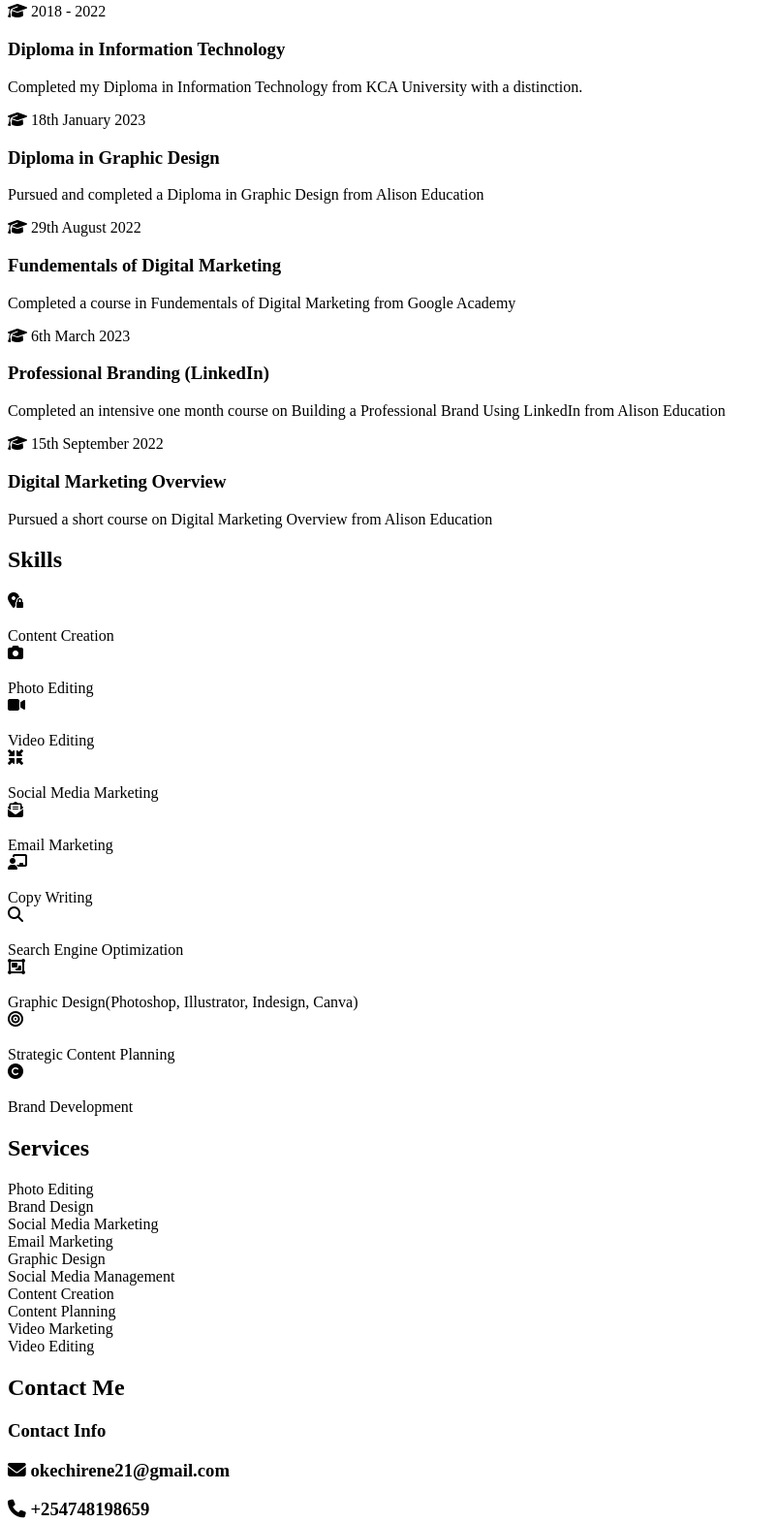
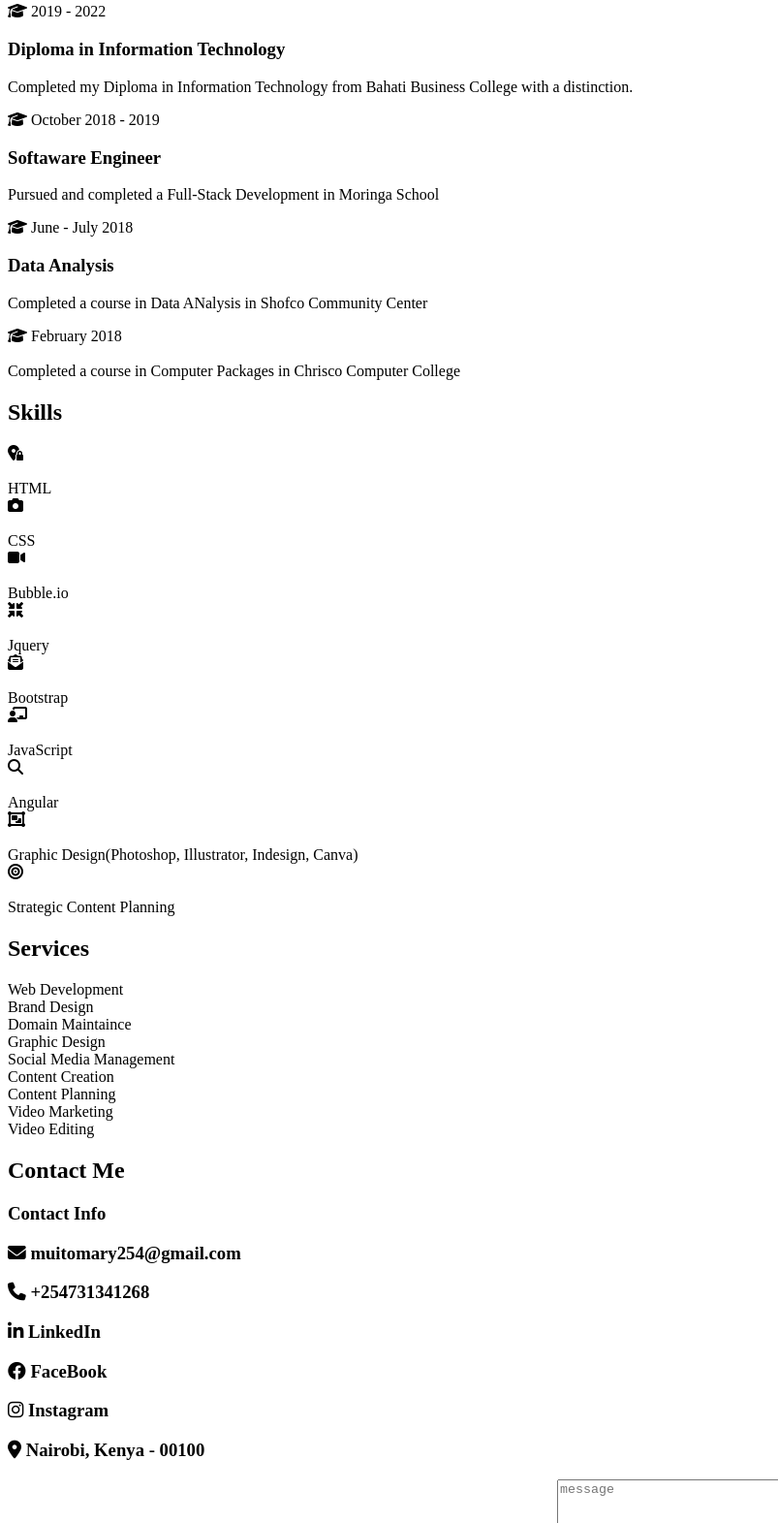
Before and after one commit to JamesMusyoka/muito-port, a plain HTML site: page index.html in a window 1280 px wide. Shown: the part 890-2461 px from the top of the page at 97% size, without its empty margins (0-803 px from the left). Drawn offline with nearby package versions, Linux system fonts and the light colour scheme.

Commit message:
Edited all parts of the section and done

```diff
--- a/index.html
+++ b/index.html
@@ -16,8 +16,8 @@
     <header>
         <div class="user">
             <img src="img/WhatsApp Image 2023-04-12 at 12.40.48.jpeg" alt="">
-            <h3 class="name">Irene Okech</h3>
-            <p class="post">Digital Strategic/Marketer</p>
+            <h3 class="name">James Muito Musyoka</h3>
+            <p class="post">Full-Stack Developer</p>
         </div>
         <nav class="navbar">
             <ul>
@@ -40,8 +40,8 @@
     <!-- home section starts-->
     <section class="home" id="home">
         <h3>Hi There !</h3>
-        <h1>I'm <span>Irene Okech</span></h1>
-        <p>Brand Management || Brand Design || Social Media Management || Digital Marketing || Graphic Design || Search Engine Optimization</p>
+        <h1>I'm <span>James Musyoka</span></h1>
+        <p>Full-Stack Developer || Brand Design || Domain maintainer || Data Analytic || Graphic Design || Search Engine Optimization</p>
         <a href="#about"> <button class="btn">About Me <i class="fas fa-user"></i></button></a>
     </section>
     <!-- home section ends-->
@@ -51,9 +51,9 @@
         <h1 class="heading"> <span>About</span> Me</h1>
         <div class="row">
             <div class="info">
-                <h3> <span> Name : </span>Irene Okech</h3>
+                <h3> <span> Name : </span>James Musyoka</h3>
                 <h3> <span> Country : </span>Kenya</h3>
-                <h3> <span> Career : </span>Digital Marketing</h3>
+                <h3> <span> Career : </span>Full-Stack Developer</h3>
                 <!-- <h3> <span> Post : </span>Digital Marketer</h3> -->
                 <!-- <h3> <span> Language : </span>English, Kiswahili</h3> -->
                 <!-- <a href="#"> <button class="btn">Services <i class="fas fa-service"></i></button></a> -->
@@ -61,11 +61,11 @@
             <div class="counter">
 
                 <div class="box">
-                    <span>3+</span>
+                    <span>7+</span>
                     <h3>Years of Experience</h3>
                 </div>
                 <div class="box">
-                    <span>40+</span>
+                    <span>25+</span>
                     <h3>Projects Completed</h3>
                 </div>
                 <div class="box">
@@ -87,35 +87,28 @@
         <div class="box-container">
             <div class="box">
                 <i class="fas fa-graduation-cap"></i>
-                <span>2018 - 2022</span>
+                <span>2019 - 2022</span>
                 <h3>Diploma in Information Technology</h3>
-                <p>Completed my Diploma in Information Technology from KCA University with a distinction.</p>
+                <p>Completed my Diploma in Information Technology from Bahati Business College with a distinction.</p>
             </div>
             <div class="box">
                 <i class="fas fa-graduation-cap"></i>
-                <span>18th January 2023</span>
-                <h3>Diploma in Graphic Design</h3>
-                <p>Pursued and completed a Diploma in Graphic Design from Alison Education</p>
+                <span>October 2018 - 2019</span>
+                <h3>Softaware Engineer</h3>
+                <p>Pursued and completed a Full-Stack Development in Moringa School</p>
             </div>
             <div class="box">
                 <i class="fas fa-graduation-cap"></i>
-                <span>29th August 2022</span>
-                <h3>Fundementals of Digital Marketing</h3>
-                <p>Completed a course in Fundementals of Digital Marketing from Google Academy</p>
+                <span>June - July  2018</span>
+                <h3>Data Analysis</h3>
+                <p>Completed a course in Data ANalysis in Shofco Community Center</p>
             </div>
             <div class="box">
                 <i class="fas fa-graduation-cap"></i>
-                <span>6th March 2023</span>
-                <h3>Professional Branding (LinkedIn)</h3>
-                <p>Completed an intensive one month course on Building a Professional Brand Using LinkedIn from Alison Education</p>
+                <span>February 2018</span>
+                <h3></h3>
+                <p>Completed a course in Computer Packages in Chrisco Computer College</p>
             </div>
-            <div class="box">
-                <i class="fas fa-graduation-cap"></i>
-                <span>15th September 2022</span>
-                <h3>Digital Marketing Overview</h3>
-                <p>Pursued a short course on Digital Marketing Overview from Alison Education</p>
-            </div>
-        </div>
     </section>
     <!-- education section ends-->
 
@@ -128,49 +121,49 @@
                 <img src="img/contentcreation.jpeg" alt="">
                 <br>
                 <br>
-                <span>Content Creation</span>
+                <span>HTML</span>
             </div>
             <div class="box">
                 <i class="fa-solid fa-camera"></i>
                 <img src="img/photography-editing-services-before-after-mob.jpg" alt="">
                 <br>
                 <br>
-                <span>Photo Editing</span>
+                <span>CSS</span>
             </div>
             <div class="box">
                 <i class="fa-solid fa-video"></i>
                 <img src="img/images (1).jpeg" alt="">
                 <br>
                 <br>
-                <span>Video Editing</span>
+                <span>Bubble.io</span>
             </div>
             <div class="box">
                 <i class="fa-solid fa-minimize"></i>
                 <img src="img/images (2).jpeg" alt="">
                 <br>
                 <br>
-                <span>Social Media Marketing</span>
+                <span>Jquery</span>
             </div>
             <div class="box">
                 <i class="fa-solid fa-envelope-open-text"></i>
                 <img src="img/pSAQax1.jpg" alt="">
                 <br>
                 <br>
-                <span>Email Marketing</span>
+                <span>Bootstrap</span>
             </div>
             <div class="box">
                 <i class="fa-solid fa-chalkboard-user"></i>
                 <img src="img/istockphoto-1158475840-612x612.jpg" alt="">
                 <br>
                 <br>
-                <span>Copy Writing</span>
+                <span>JavaScript</span>
             </div>
             <div class="box">
                 <i class="fa-solid fa-magnifying-glass"></i>
                 <img src="img/seo-search-engine-optimization-online-branding-link-building-illustration_593195-748.jpg" alt="">
                 <br>
                 <br>
-                <span>Search Engine Optimization</span>
+                <span>Angular</span>
             </div>
             <div class="box">
                 <i class="fa-solid fa-object-group"></i>
@@ -186,13 +179,6 @@
                 <br>
                 <span>Strategic Content Planning</span>
             </div>
-            <div class="box">
-                <i class="fa-solid fa-copyright"></i>
-                <img src="img/images (3).jpeg" alt="">
-                <br>
-                <br>
-                <span>Brand Development</span>
-            </div>
         </div>
     </section>
     <!-- skill section ends-->
@@ -202,7 +188,7 @@
         <h1 class="heading"><span>Services</span></h1>
         <div class="box-container">
             <div class="box">
-                <span>Photo Editing</span>
+                <span>Web Development</span>
                 <img src="img/photoediting2.jpg" alt="">
             </div>
             <div class="box">
@@ -210,12 +196,8 @@
                 <a href="https://www.instagram.com/p/CdS3kAzD_Kp/?igshid=NjZiM2M3MzIxNA=="><img src="img/services/brandimage.jpg" alt=""></a>
             </div>
             <div class="box">
-                <span>Social Media Marketing</span>
+                <span>Domain Maintaince</span>
                 <img src="img/services/download.png" alt="">
-            </div>
-            <div class="box">
-                <span>Email Marketing</span>
-                <img src="img/services/email-marketing.png" alt="">
             </div>
             <div class="box">
                 <span>Graphic Design</span>
@@ -258,8 +240,8 @@
                 <h3 class="title">Contact Info</h3>
 
                 <div class="info">
-                    <h3><i class="fas fa-envelope"></i> okechirene21@gmail.com </h3>
-                    <h3><i class="fas fa-phone"></i> +254748198659 </h3>
+                    <h3><i class="fas fa-envelope"></i> muitomary254@gmail.com </h3>
+                    <h3><i class="fas fa-phone"></i> +254731341268 </h3>
                     <h3><i class="fa-brands fa-linkedin-in"></i> LinkedIn </h3>
                     <h3><i class="fa-brands fa-facebook"></i> FaceBook </h3>
                     <h3><i class="fa-brands fa-instagram"></i> Instagram </h3>
```
